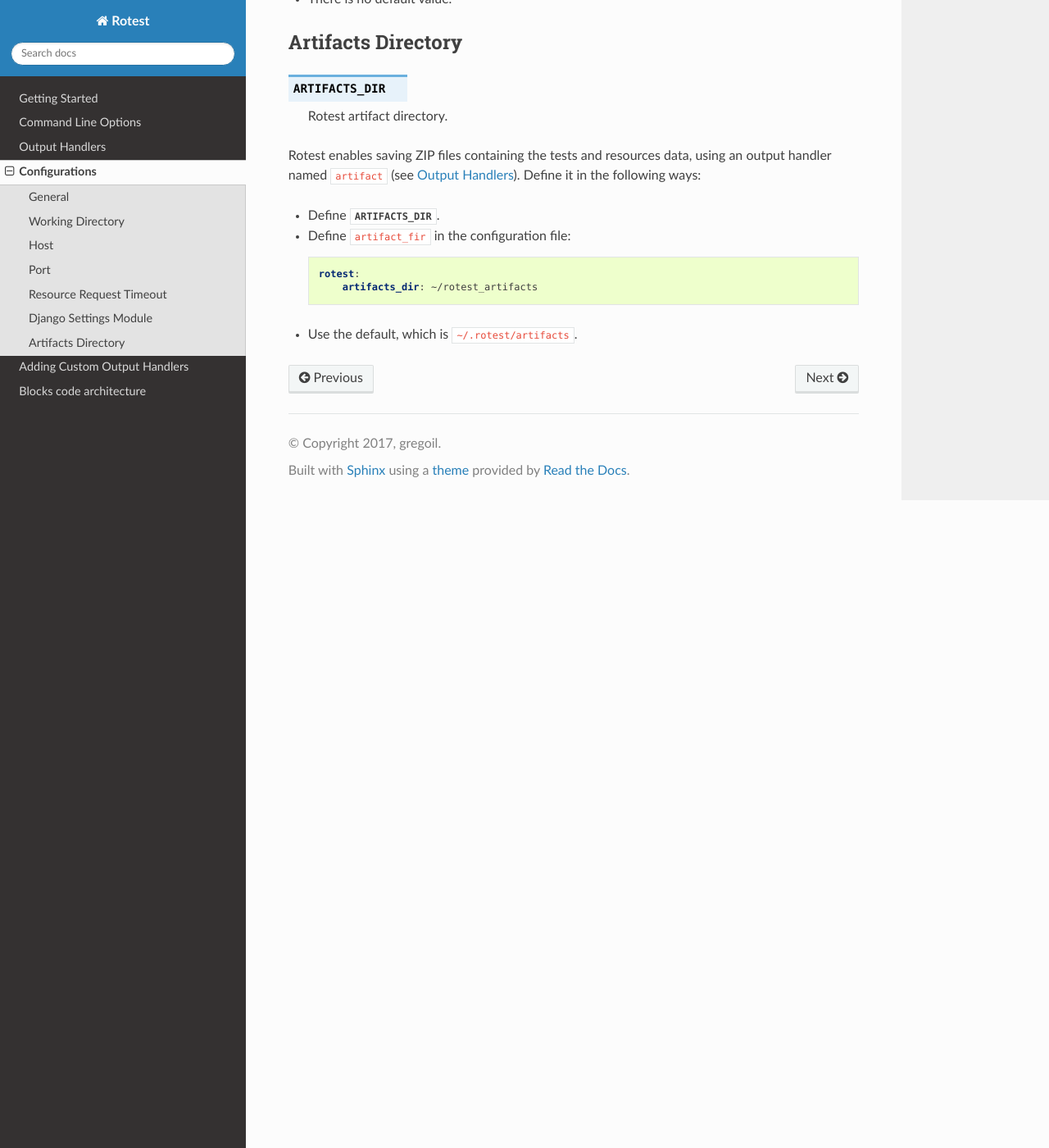
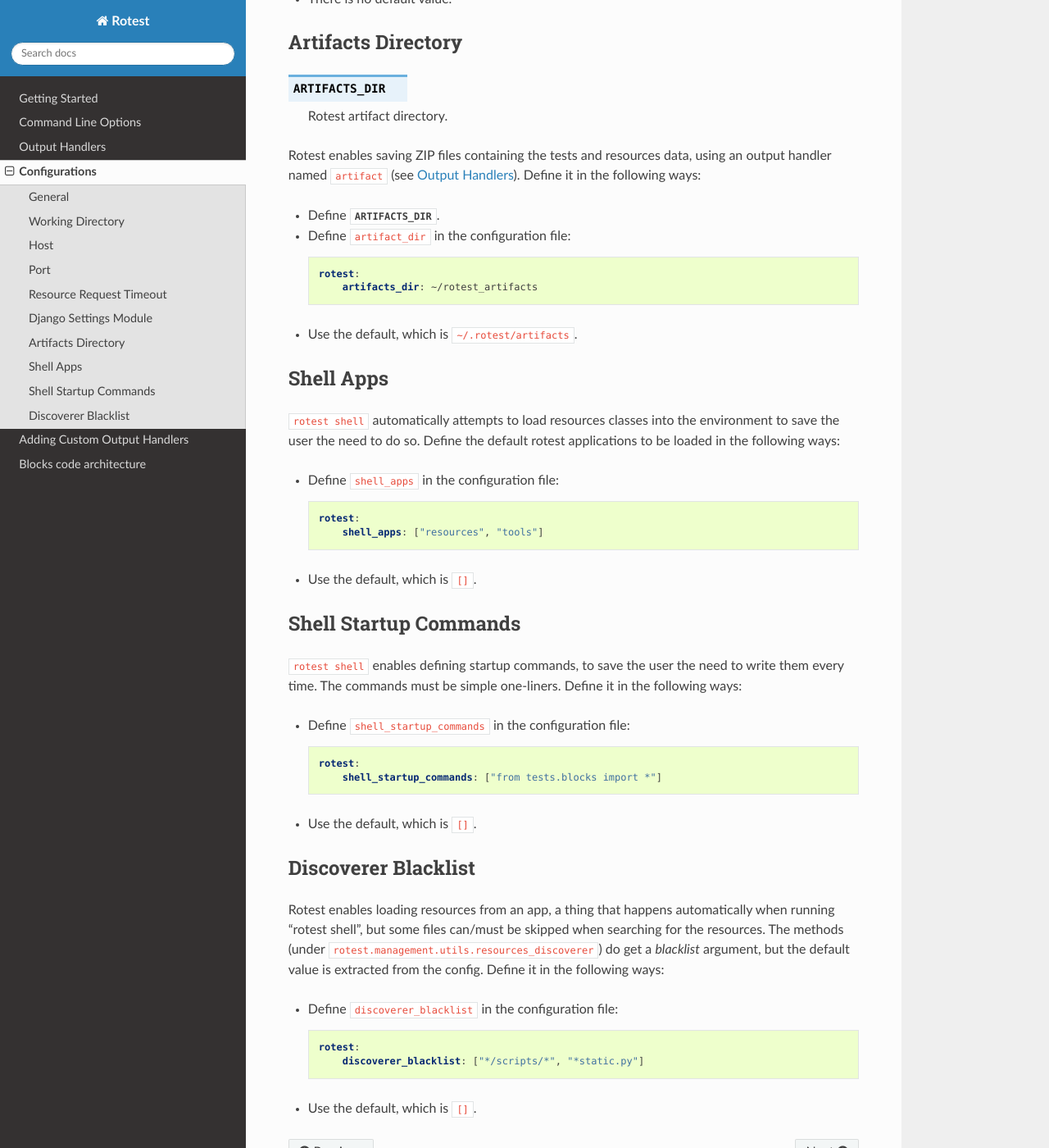
Before and after one commit to gregoil/rotest, a Sphinx documentation site: the page built from docs/configurations.rst, in a window 1280 px wide and 1400 px high, scrolled down 3206 px. Shown: the whole window at 82% size. Built offline with Sphinx 7.4.7 and the Read the Docs theme 2.0.0, drawn with Linux system fonts in a browser that asks for light colours.

Commit message:
updated doc

```diff
--- a/docs/configurations.rst
+++ b/docs/configurations.rst
@@ -180,7 +180,7 @@
 
 * Define :envvar:`ARTIFACTS_DIR`.
 
-* Define ``artifact_fir`` in the configuration file:
+* Define ``artifact_dir`` in the configuration file:
 
   .. code-block:: yaml
 
@@ -188,3 +188,53 @@
           artifacts_dir: ~/rotest_artifacts
 
 * Use the default, which is ``~/.rotest/artifacts``.
+
+Shell Apps
+-------------------
+
+``rotest shell`` automatically attempts to load resources classes into
+the environment to save the user the need to do so.
+Define the default rotest applications to be loaded in the following ways:
+
+* Define ``shell_apps`` in the configuration file:
+
+  .. code-block:: yaml
+
+      rotest:
+          shell_apps: ["resources", "tools"]
+
+* Use the default, which is ``[]``.
+
+Shell Startup Commands
+-------------------
+
+``rotest shell`` enables defining startup commands, to save the user the need
+to write them every time. The commands must be simple one-liners.
+Define it in the following ways:
+
+* Define ``shell_startup_commands`` in the configuration file:
+
+  .. code-block:: yaml
+
+      rotest:
+          shell_startup_commands: ["from tests.blocks import *"]
+
+* Use the default, which is ``[]``.
+
+Discoverer Blacklist
+-------------------
+
+Rotest enables loading resources from an app, a thing that happens automatically
+when running "rotest shell", but some files can/must be skipped when searching
+for the resources. The methods (under ``rotest.management.utils.resources_discoverer``)
+do get a `blacklist` argument, but the default value is extracted from the config.
+Define it in the following ways:
+
+* Define ``discoverer_blacklist`` in the configuration file:
+
+  .. code-block:: yaml
+
+      rotest:
+          discoverer_blacklist: ["*/scripts/*", "*static.py"]
+
+* Use the default, which is ``[]``.
```
